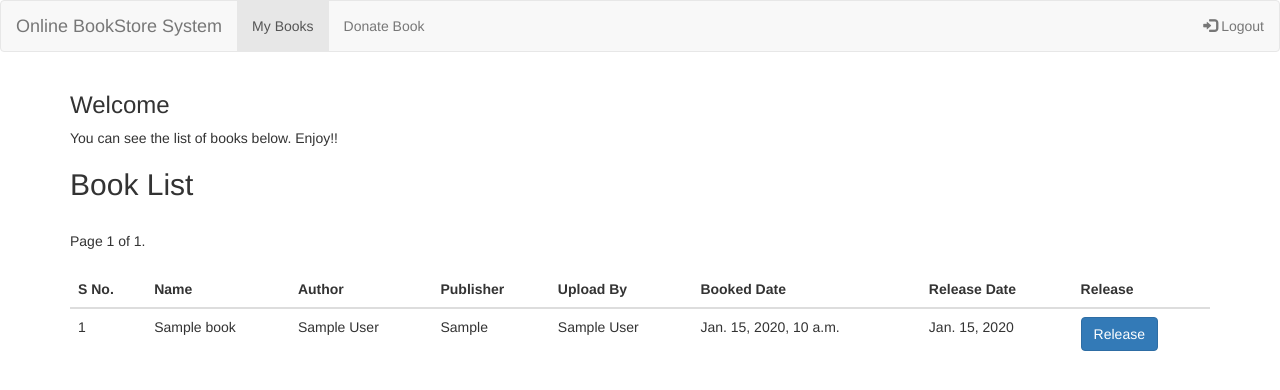
After one commit to ErPrabin/book-storing-system, a Django app: page /my-book in a window 1280 px wide. The commit adds this page. Shown: the top 390 px of the page. Run offline with Django 3.2, Linux system fonts and the light colour scheme; a user stored in the database is signed in; tables that the repository leaves empty hold one stand-in row (values such as "Sample post"); parts of the project's set-up code (start-up, migrations or seed data) failed here and were passed over; some libraries are stand-ins or nearby versions.

Commit message:
mybook and release book

```diff
--- a/home/urls.py
+++ b/home/urls.py
@@ -6,4 +6,6 @@ app_name = 'home'
 urlpatterns = [
     path('', views.index,name='index'),
     path('booking', views.booking,name='booking'),
+    path('my-book', views.myBook,name='mybook'),
+    path('release/<id>', views.releaseBook,name='release'),
 ]
--- a/home/views.py
+++ b/home/views.py
@@ -9,6 +9,8 @@ from django.contrib.auth.decorators import login_required
 from Book.models import Book
 from django.core.paginator import Paginator
 from loanbook.models import LoanBook
+from django.http import JsonResponse
+import json
 
 # Create your views here.
 
@@ -56,3 +58,23 @@ def create(request):
 def update(request,loanbook):
     loanbook=LoanBook.objects.update(status=1,user_id=request.user.id,date=request.POST['date'])
     return loanbook
+
+def myBook(request):
+    books=Book.objects.filter(loanbook__status=1,loanbook__user_id=request.user)
+    paginator = Paginator(books, 10) # Show 2 contacts per page.
+
+    page_number = request.GET.get('page')
+    page_obj = paginator.get_page(page_number)
+    return render(request, 'mybook.html',{'books':page_obj})
+
+def releaseBook(request,id):
+    loanbook=LoanBook.objects.get(pk=id)
+
+    try:
+        loanbook.status=0
+        loanbook.date=None
+        loanbook.save()
+        return redirect('/my-book')
+
+    except Book.DoesNotExist :
+        return redirect('/my-book?mesg=failed')
--- a/templates/layout.html
+++ b/templates/layout.html
@@ -16,10 +16,8 @@
       <a class="navbar-brand" href="#">Online BookStore System</a>
     </div>
     <ul class="nav navbar-nav">
-      <li class="active"><a href="#">Home</a></li>
-      <li><a href="#">Page 1</a></li>
-      <li><a href="#">Page 2</a></li>
-      <li><a href="#">Page 3</a></li>
+      <li class="active"><a href="/my-book">My Books</a></li>
+      <li><a href="#">Donate Book</a></li>
     </ul>
     <ul class="nav navbar-nav navbar-right">
       <li><a href="/logout"><span class="glyphicon glyphicon-log-in"></span> Logout</a></li>
--- /dev/null
+++ b/templates/mybook.html
@@ -0,0 +1,52 @@
+{% extends 'layout.html' %} {% block content %}
+{% load static %}
+
+<h3>Welcome</h3>
+<p>You can see the list of books below. Enjoy!!</p>
+<h2>Book List</h2>
+<table class="table">
+  <thead>
+    <tr>
+      <th>S No.</th>
+      <th>Name</th>
+      <th>Author</th>
+      <th>Publisher</th>
+      <th>Upload By</th>
+      <th>Booked Date</th>
+      <th>Release  Date</th>
+      <th>Release</th>
+    </tr>
+  </thead>
+  <tbody>
+    {% for book in books  %}
+    <tr>
+      <td>{{ forloop.counter }}</td>
+      <td>{{ book.name }}</td>
+      <td>{{ book.author }}</td>
+      <td>{{ book.publisher }}</td>
+      <td>{{ book.user.first_name }} {{ book.user.last_name }}</td>
+      <td>{{ book.loanbook.created_at }}</td>
+      <td>{{ book.loanbook.date }}</td>
+      <td><a href="release/{{ book.loanbook.id }}" class="btn btn-primary">Release</a></td>
+    </tr>
+    {% endfor %}
+  </tbody>
+  <div class="pagination">
+    <span class="step-links">
+        {% if books.has_previous %}
+            <a href="?page=1">&laquo; first</a>
+            <a href="?page={{ books.previous_page_number }}">previous</a>
+        {% endif %}
+
+        <span class="current">
+            Page {{ books.number }} of {{ books.paginator.num_pages }}.
+        </span>
+
+        {% if books.has_next %}
+            <a href="?page={{ books.next_page_number }}">next</a>
+            <a href="?page={{ books.paginator.num_pages }}">last &raquo;</a>
+        {% endif %}
+    </span>
+</div>
+</table>
+{% endblock %}
```
